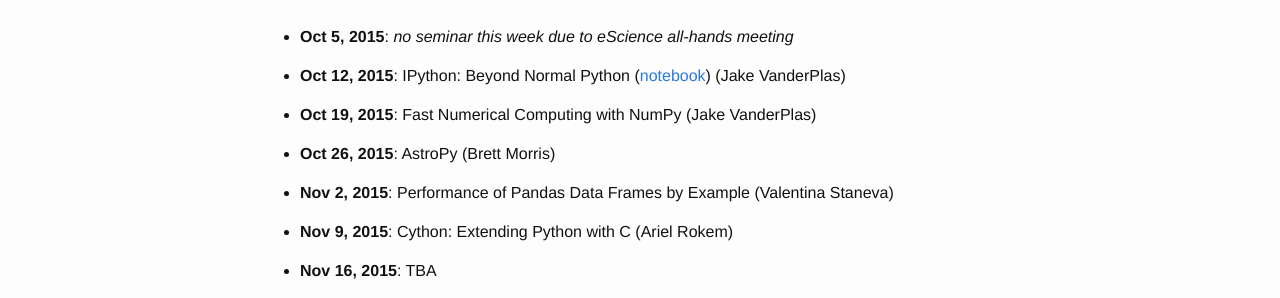
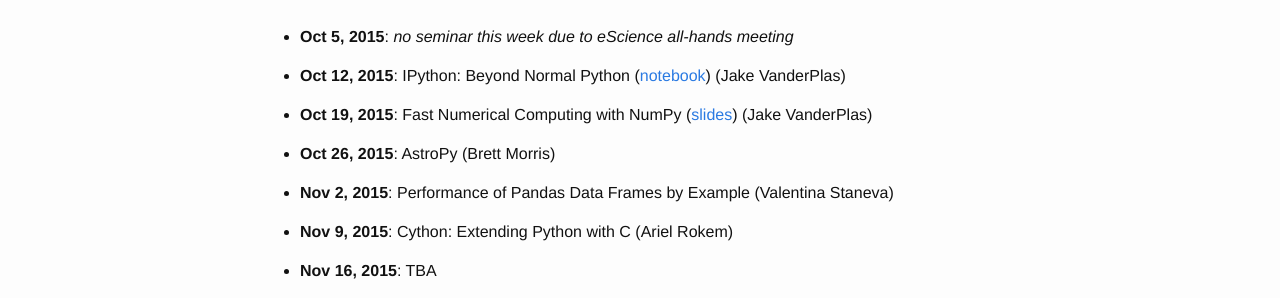
Before and after one commit to uwescience/python-seminar-2015, a Jekyll site: the page built from seminar.md, in a window 1280 px wide. Shown: the part 415-713 px from the top of the page. Built offline with Jekyll 4.4.1, drawn with Linux system fonts in a browser that asks for light colours.

Commit message:
add link to NumPy slides

```diff
--- a/seminar.md
+++ b/seminar.md
@@ -20,7 +20,7 @@
 
 - **Oct 12, 2015**: IPython: Beyond Normal Python ([notebook](http://nbviewer.jupyter.org/url/uwescience.github.io/python-seminar-2015/notebooks/IPythonOverview.ipynb)) (Jake VanderPlas)
 
-- **Oct 19, 2015**: Fast Numerical Computing with NumPy (Jake VanderPlas)
+- **Oct 19, 2015**: Fast Numerical Computing with NumPy ([slides](https://speakerdeck.com/jakevdp/losing-your-loops-fast-numerical-computing-with-numpy-pycon-2015)) (Jake VanderPlas)
 
 - **Oct 26, 2015**: AstroPy (Brett Morris)
 
```
